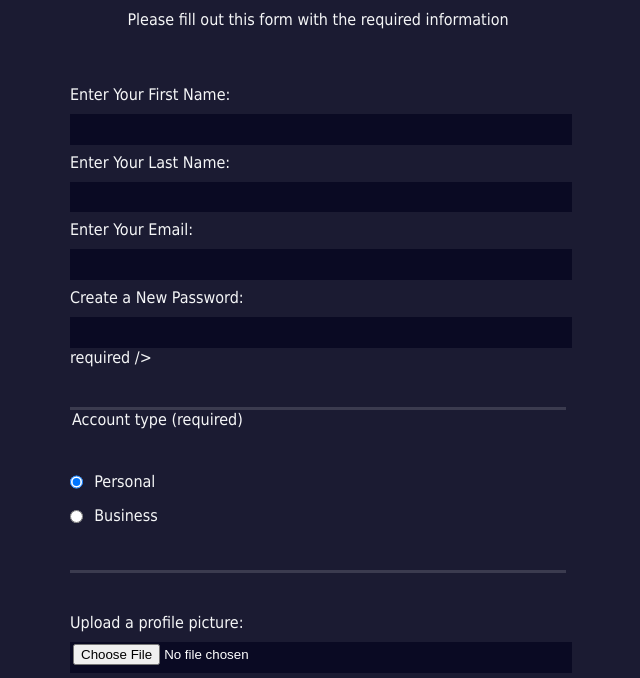
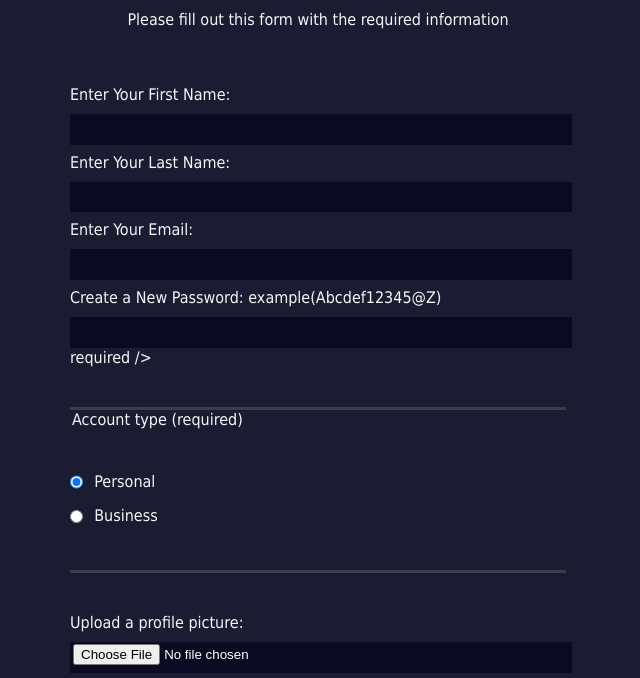
Before and after one commit to sharek32/sharek-s-survey-form, a plain HTML site: page index.html in a window 1280 px wide. Shown: the part 92-770 px from the top of the page, without its empty margins (322-962 px from the left). Drawn offline with Linux system fonts and the light colour scheme.

Commit message:
Update index.html

```diff
--- a/index.html
+++ b/index.html
@@ -13,7 +13,7 @@
         <label for="first-name">Enter Your First Name: <input id="first-name" name="first-name" type="text" required /></label>
         <label for="last-name">Enter Your Last Name: <input id="last-name" name="last-name" type="text" required /></label>
         <label for="email">Enter Your Email: <input id="email" name="email" type="email" required /></label>
-        <label for="new-password">Create a New Password: <input id="new-password" name="new-password" type="password"  pattern="^(?=.*\d)(?=.*[a-zA-Z]).{13,14}$" title="Password must be 13-14 characters long and include both letters and numbers."
+        <label for="new-password">Create a New Password: example(Abcdef12345@Z)<input id="new-password" name="new-password" type="password"  pattern="^(?=.*[a-z])(?=.*[A-Z])(?=.*\d)(?=.*[@])[A-Za-z\d@]{13,14}$" title="Password must be 13-14 characters long and include both letters and numbers."
              required /> required /></label>
       </fieldset>
       <fieldset>
```
